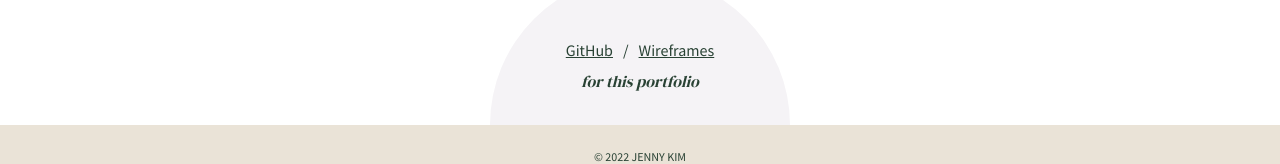
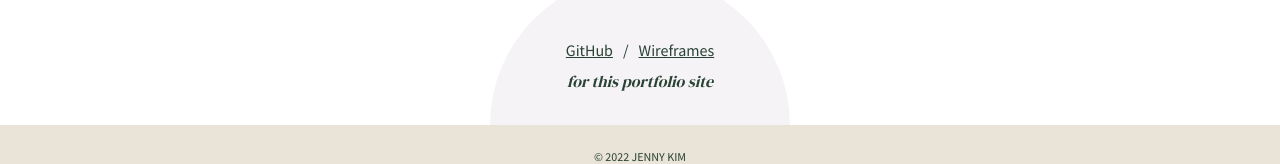
Before and after one commit to kim-jenny5/my-portfolio-site, a React (Create React App) app: page / in a window 1280 px wide. Shown: the part 4394-4558 px from the top of the page. Built offline with nearby package versions, Linux system fonts and the light colour scheme.

Commit message:
small change made

```diff
--- a/src/Components/09-Portfolio/Portfolio.js
+++ b/src/Components/09-Portfolio/Portfolio.js
@@ -24,7 +24,7 @@ export default function Portfolio() {
 						</a>
 					</span>
 				</div>
-				<div>for this portfolio</div>
+				<div>for this portfolio site</div>
 			</SemiCircle>
 		</PortfolioCont>
 	);
```
